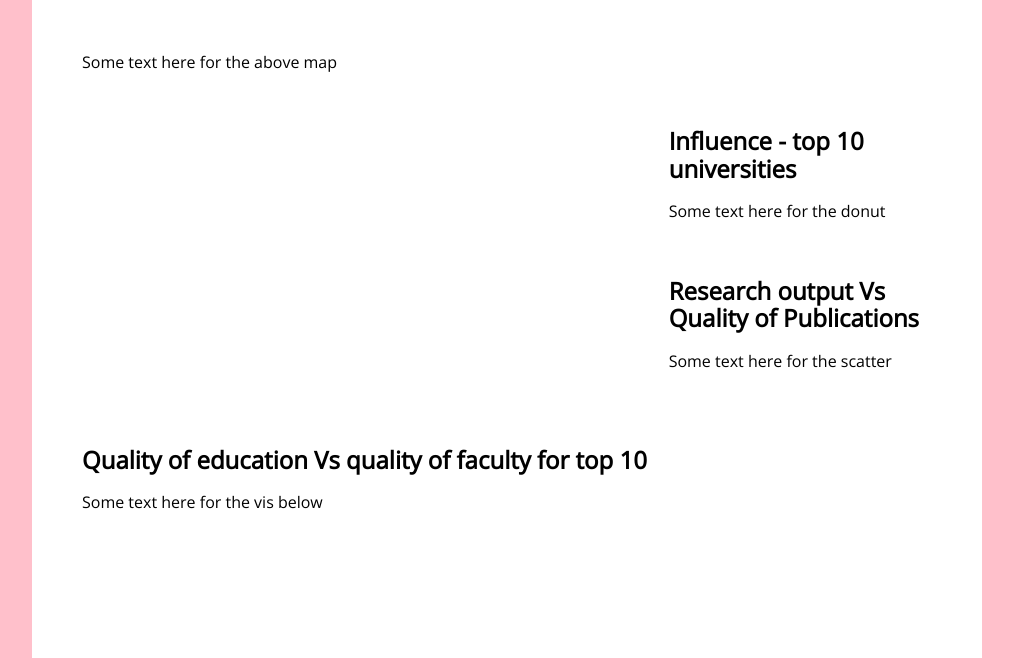
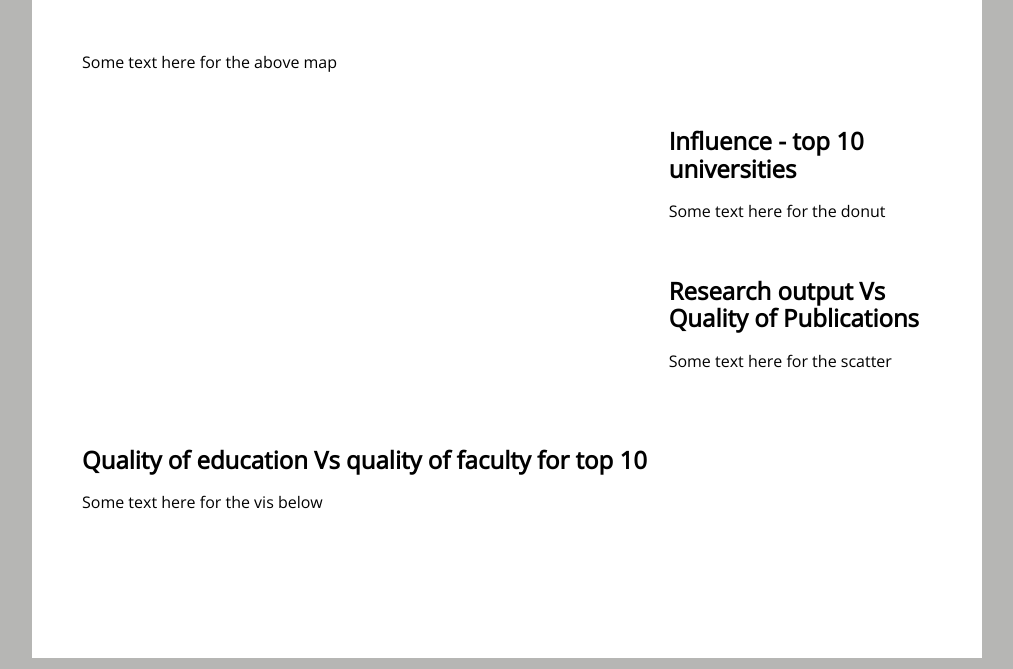
Before and after one commit to utkarshMonash/FIT3179_asgn2, a plain HTML site: page index.html in a window 1280 px wide. Shown: the part 131-800 px from the top of the page, without its empty margins (133-1146 px from the left). Drawn offline with nearby package versions, Linux system fonts and the light colour scheme; a script that the page names is missing.

Commit message:
Update style.css

```diff
--- a/files/css/style.css
+++ b/files/css/style.css
@@ -7,7 +7,7 @@ h1 {
 }
 
 body {
-    background-color: #FFC0CB;
+    background-color: #B6B6B4;
 }
 
 .page {
```
